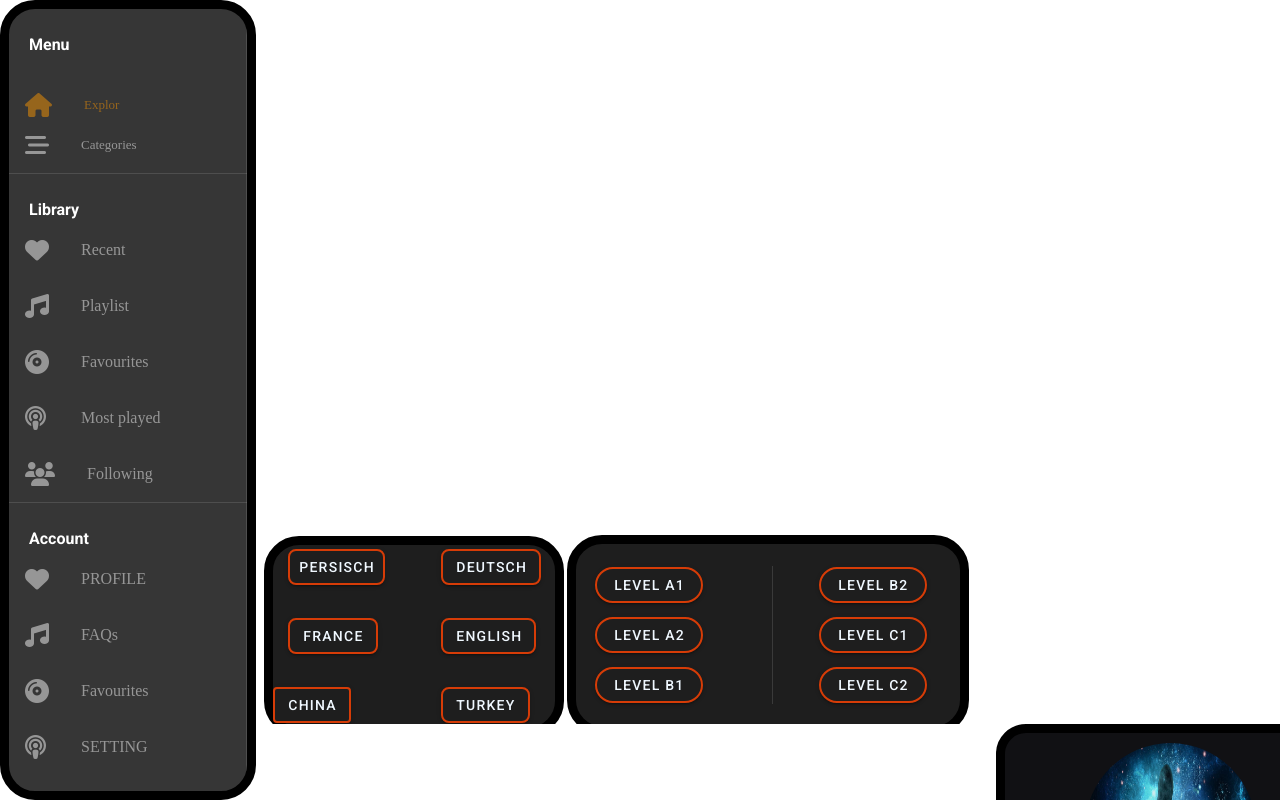
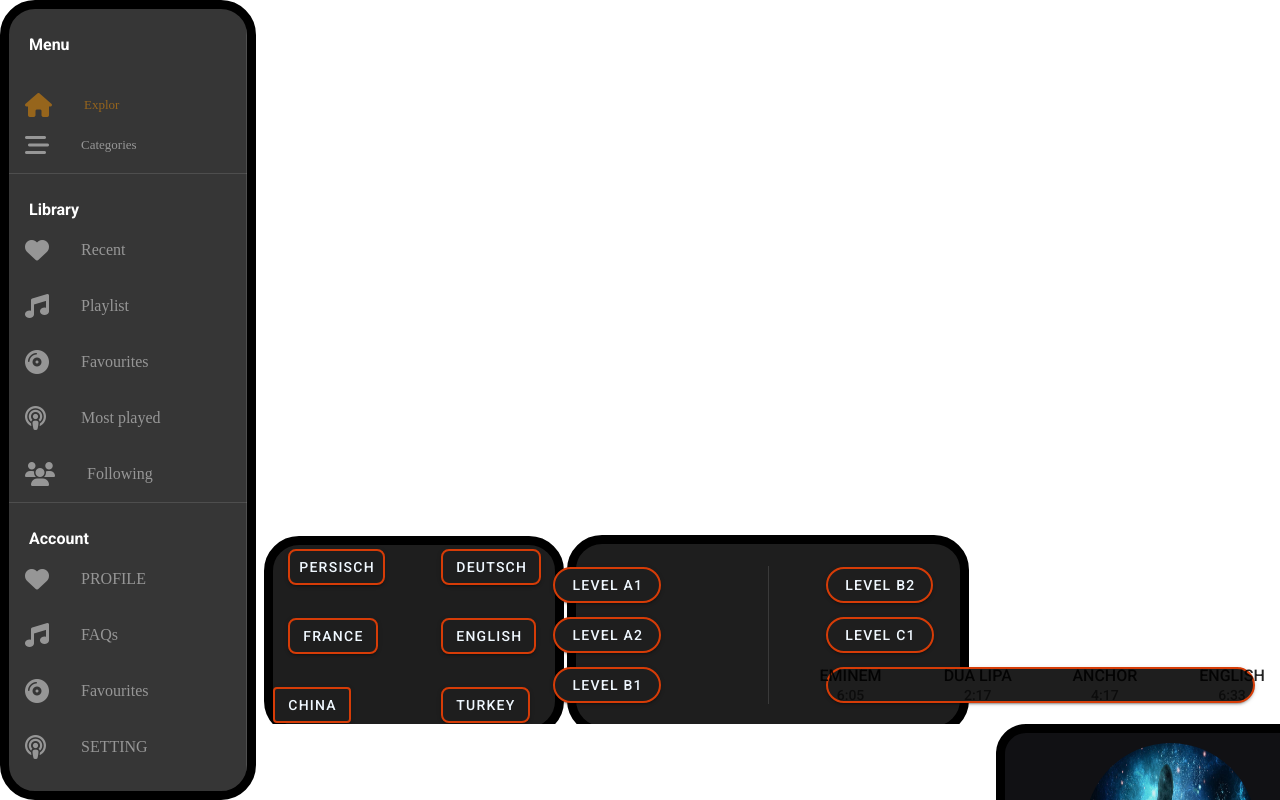
Before and after one commit to ASH-HKAN/Media, a Vue app: page / in a window 1280 px wide. Shown: the top 800 px of the page. Built offline with nearby package versions, Linux system fonts and the light colour scheme; what vue-carousel-3d would draw is missing.

Commit message:
some Missundrestanding Explor & Playlist Routing

```diff
--- a/src/components/HomePlayer.vue
+++ b/src/components/HomePlayer.vue
@@ -46,6 +46,7 @@
           <br />
           <br />
 
+          <!-- tekrar nemishe -->
           <v-btn
             @click="enableLoop"
             type="button"
@@ -132,6 +133,8 @@ export default {
       this.isPlaying = !this.isPlaying;
       if (this.isPlaying) {
         this.audioElement.src = this.currentTrack.audioPath;
+        console.log("Audio Path:", this.currentTrack);
+
         this.audioElement.play();
         this.audioElement.currentTime = this.currentTime;
         this.audioElement.addEventListener("timeupdate", this.updateTime);
--- a/src/components/Level.vue
+++ b/src/components/Level.vue
@@ -87,7 +87,18 @@
             margin: 7px;
           "
         >
-          Level C2
+          <v-list-item
+            v-for="(track, index) in tracks"
+            :key="index"
+            @click="playTrack(track)"
+          >
+            <v-list-item-content>
+              <v-list-item-title>{{ track.title }}</v-list-item-title>
+              <v-list-item-subtitle>{{
+                formatDuration(track.duration)
+              }}</v-list-item-subtitle>
+            </v-list-item-content>
+          </v-list-item>
         </v-btn>
       </v-col>
     </v-row>
@@ -95,8 +106,66 @@
 </template>
 
 <script>
-export default {};
+export default {
+  data() {
+    return {
+      tracks: [
+        {
+          Lesson: "1",
+          title: "Eminem",
+          duration: 365,
+          fileName: "E",
+        },
+        {
+          Lesson: "2",
+          title: "Dua Lipa",
+          duration: 137,
+          fileName: "B",
+        },
+        {
+          Lesson: "3",
+          title: "Anchor",
+          duration: 257,
+          fileName: "A",
+        },
+
+        {
+          Lesson: "3",
+          title: "English",
+          duration: 393,
+          fileName: "T",
+        },
+      ],
+      audioElement: new Audio(),
+      currentTrackIndex: 0,
+    };
+  },
+
+  methods: {
+    playTrack(track) {
+      this.$router.push({
+        path: "/",
+
+        query: {
+          title: title.track,
+          audioPath: `file/${track.fileName}.mp3`,
+          subPath: `file/${track.fileName}.lrc`,
+          duration: track.duration,
+        },
+
+        params: {},
+      });
+    },
+
+    formatDuration(duration) {
+      const minutes = Math.floor(duration / 60);
+      const seconds = duration % 60;
+      return `${minutes}:${seconds < 10 ? "0" + seconds : seconds}`;
+    },
+  },
+};
 </script>
+
 
 <style scoped>
 .lang-box {
--- a/src/views/HomeView.vue
+++ b/src/views/HomeView.vue
@@ -5,6 +5,7 @@
       <Language />
       <Level />
     </v-row>
+
     <HomePlayer />
   </v-app>
 </template>
@@ -14,16 +15,11 @@ import SideBar from "../components/SideBar.vue";
 import PlayList from "../components/Playlist.vue";
 import Language from "../components/Language.vue";
 import Level from "../components/Level.vue";
-// import Categories from "../components/Categories.vue";
 import HomePlayer from "../components/HomePlayer.vue";
 
-// import { Carousel3d, Slide } from "vue-carousel-3d";
-
 export default {
-  data: () => {
-    return {
-      audioElement: new Audio(),
-    };
+  data() {
+    return {};
   },
 
   components: {
@@ -32,12 +28,12 @@ export default {
     PlayList,
     Language,
     Level,
-    // Categories,
-    // Carousel3d,
-    // Slide,
   },
+
+  computed: {},
 };
 </script>
+
 <style>
 .theme--light.v-application {
   background: #18181d;
```
